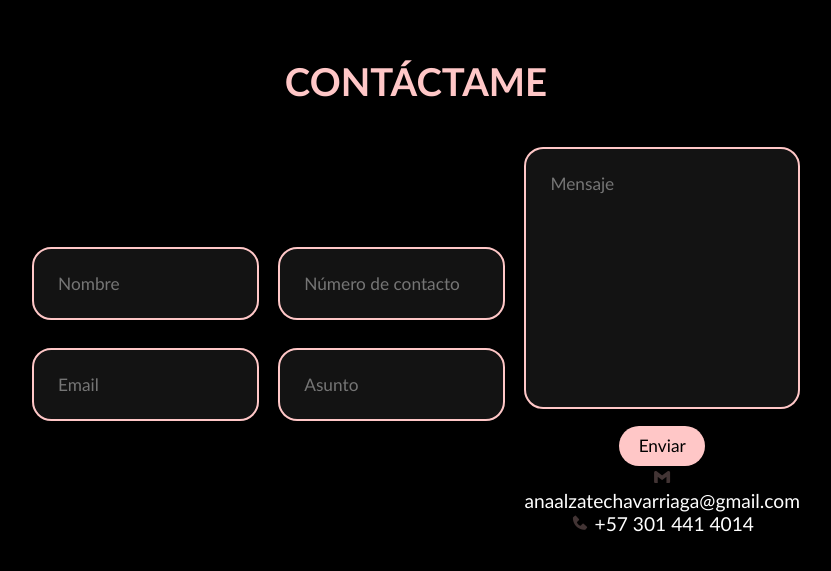
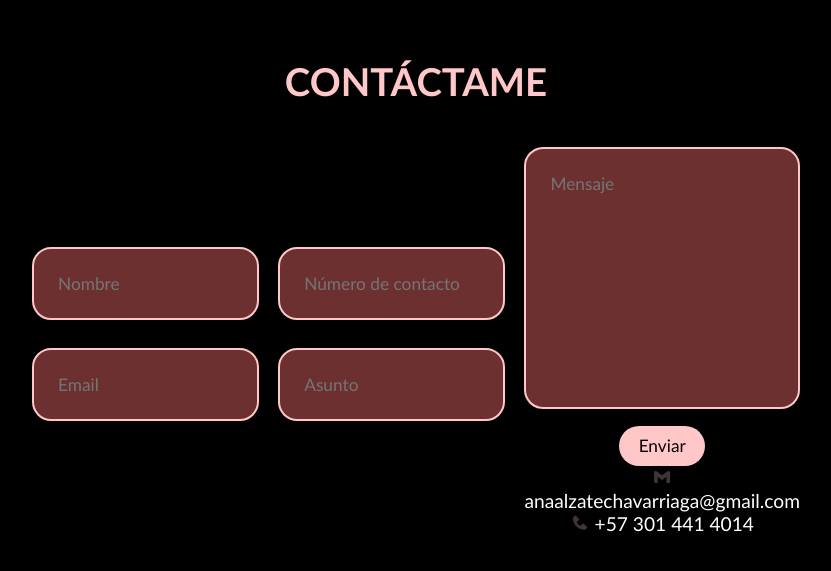
Before and after one commit to Anamaalzate/Portafolio, a plain HTML site: page index.html in a window 1280 px wide. Shown: the part 3632-4203 px from the top of the page, without its empty margins (224-1055 px from the left). Drawn offline with nearby package versions, Linux system fonts and the light colour scheme; a script that the page names is missing.

Commit message:
Update style.css
cambie el color

```diff
--- a/style.css
+++ b/style.css
@@ -10,7 +10,7 @@
 }
 :root{
     --bg-color: #000000;
-    --second-bg-color: #131313;
+    --second-bg-color: #6d3030;
     --text-color: white;
     --main-color: #ffc7c7;
 }
```
